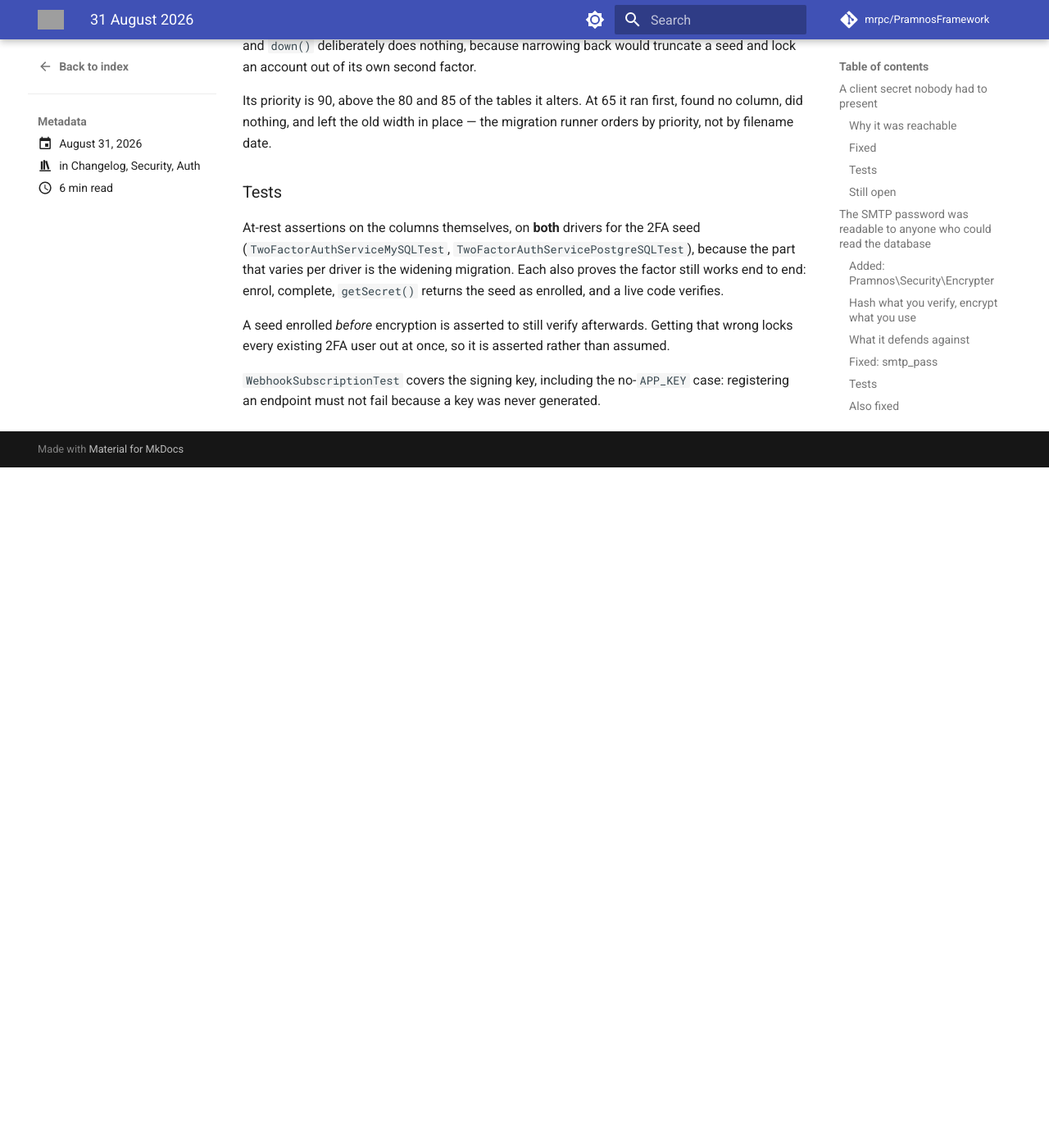
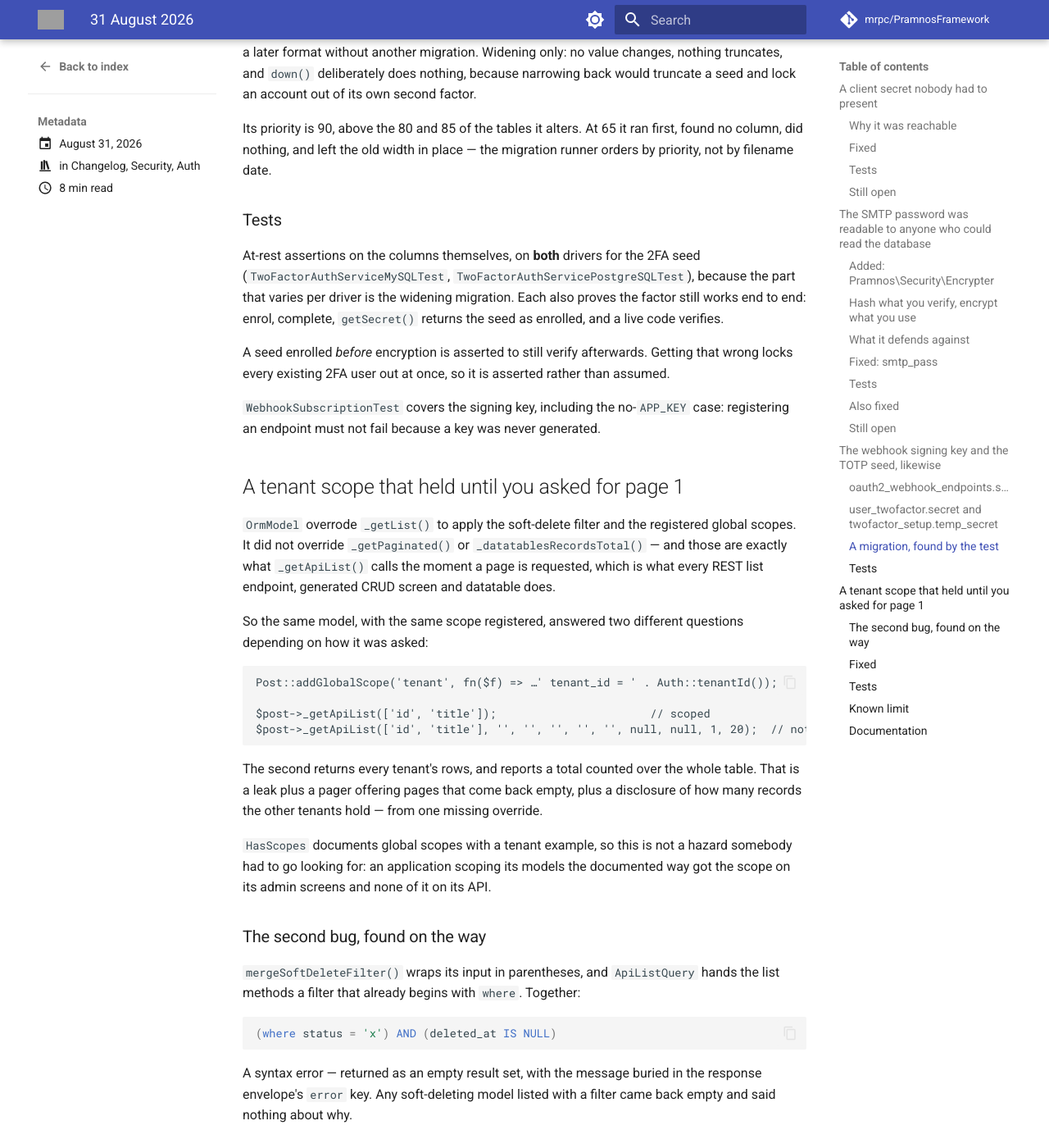
Before and after one commit to mrpc/PramnosFramework, an MkDocs documentation site: the page built from docs/version-history/posts/2026-08-31.md, in a window 1280 px wide and 1400 px high, scrolled down 4850 px. Shown: the whole window at 82% size. Built offline with MkDocs 1.6.1 and Material for MkDocs 9.7.7, drawn with Linux system fonts in a browser that asks for light colours; comment, search, counter and statistics services are not loaded; before the commit the page ends 5420 px from its top, so only the background shows below that; some of the changed text lies outside the part shown; grey boxes are pictures that could not be loaded.

Commit message:
fix(orm): a tenant scope that held until you asked for page 1
OrmModel overrode _getList() to apply the soft-delete filter and the global
scopes, but not _getPaginated() or _datatablesRecordsTotal() — which is what
_getApiList() calls the moment a page is requested, and that is what every REST
list endpoint, generated CRUD screen and datatable does.

So one model with one scope registered answered two different questions
depending on how it was asked. HasScopes documents global scopes with a tenant
example, so an application scoping its models the documented way got the scope
on its admin screens and none of it on its API: another tenant's rows, and a
total counted over the whole table.

Found on the way: mergeSoftDeleteFilter() parenthesises its input and
ApiListQuery hands these methods a filter already beginning with `where`, giving
`(where x) AND (deleted_at IS NULL)` — a syntax error returned as an empty
result with the message buried in the envelope's error key.

One mergeListConditions() helper, used by all three. Nothing added to
ApiListSource: a new method on a published interface would break any application
class implementing it. The count merges then calls parent::_getPaginated()
rather than the base count, which would route back through the override and
apply every global scope twice.

Two of the six new tests fail against the previous implementation.

The ORM guide's Scopes section described Laravel's fluent API rather than this
framework's filter strings; rewritten, with where scopes apply and why that is a
security property.

````diff
--- a/docs/version-history/posts/2026-08-31.md
+++ b/docs/version-history/posts/2026-08-31.md
@@ -8,11 +8,12 @@
 
 # 31 August 2026
 
-3 changes:
+4 changes:
 
 - A client secret nobody had to present
 - The SMTP password was readable to anyone who could read the database
 - The webhook signing key and the TOTP seed, likewise
+- A tenant scope that held until you asked for page 1
 <!-- more -->
 
 ## A client secret nobody had to present
@@ -226,3 +227,79 @@
 
 `WebhookSubscriptionTest` covers the signing key, including the no-`APP_KEY` case:
 registering an endpoint must not fail because a key was never generated.
+
+## A tenant scope that held until you asked for page 1
+
+`OrmModel` overrode `_getList()` to apply the soft-delete filter and the registered
+global scopes. It did not override `_getPaginated()` or `_datatablesRecordsTotal()` —
+and those are exactly what `_getApiList()` calls the moment a page is requested,
+which is what every REST list endpoint, generated CRUD screen and datatable does.
+
+So the same model, with the same scope registered, answered two different questions
+depending on how it was asked:
+
+```php
+Post::addGlobalScope('tenant', fn($f) => …' tenant_id = ' . Auth::tenantId());
+
+$post->_getApiList(['id', 'title']);                       // scoped
+$post->_getApiList(['id', 'title'], '', '', '', '', '', null, null, 1, 20);  // not
+```
+
+The second returns every tenant's rows, and reports a total counted over the whole
+table. That is a leak plus a pager offering pages that come back empty, plus a
+disclosure of how many records the other tenants hold — from one missing override.
+
+`HasScopes` documents global scopes with a tenant example, so this is not a hazard
+somebody had to go looking for: an application scoping its models the documented way
+got the scope on its admin screens and none of it on its API.
+
+### The second bug, found on the way
+
+`mergeSoftDeleteFilter()` wraps its input in parentheses, and `ApiListQuery` hands the
+list methods a filter that already begins with `where`. Together:
+
+```sql
+(where status = 'x') AND (deleted_at IS NULL)
+```
+
+A syntax error — returned as an empty result set, with the message buried in the
+response envelope's `error` key. Any soft-deleting model listed with a filter came
+back empty and said nothing about why.
+
+### Fixed
+
+One `mergeListConditions()` helper on `OrmModel` — strips a leading `where`, merges
+the soft-delete filter and the scopes, returns null when empty — used by `_getList()`
+and by new overrides of `_getPaginated()` and `_datatablesRecordsTotal()`. Nothing
+was added to the `ApiListSource` interface: a new method on a published interface
+would break any application class implementing it directly.
+
+The count merges and then calls `parent::_getPaginated()` rather than the base
+`_datatablesRecordsTotal()`, which would route back through the override and apply
+every global scope twice.
+
+### Tests
+
+`tests/Integration/Application/OrmScopesApplyToApiListTest.php` — six tests against a
+real table. Two of them fail on the previous implementation, which is how the shape
+of this was pinned down: the paginated list returned the other tenant's rows, and the
+unpaginated list with a filter returned nothing at all.
+
+The rest hold the edges: a caller's filter is combined with the scope rather than
+replacing it (otherwise any endpoint accepting a filter is a way to shed the tenant
+condition), a model with no scopes still lists everything, and `_getList()` and
+`_getApiList()` are asserted to agree — the property the whole change is about.
+
+### Known limit
+
+A *local* scope queued with `applyScope()` is consumed by the first query it reaches,
+so on a datatables request it applies to the page and not to the total. Global scopes
+and soft deletes are re-derived per call and are unaffected. Tenant isolation belongs
+in a global scope; the ORM guide now says so.
+
+### Documentation
+
+The ORM guide's Scopes section described a fluent `$query->where(...)` API that this
+framework does not have — Laravel's, not `HasScopes`'. Rewritten against the real
+filter-string API, with a section on where scopes apply and why that is a security
+property rather than a detail.
````
Also changed, not shown: docs/Pramnos_ORM_Guide.md (+54 -16 lines), 2 other files.
